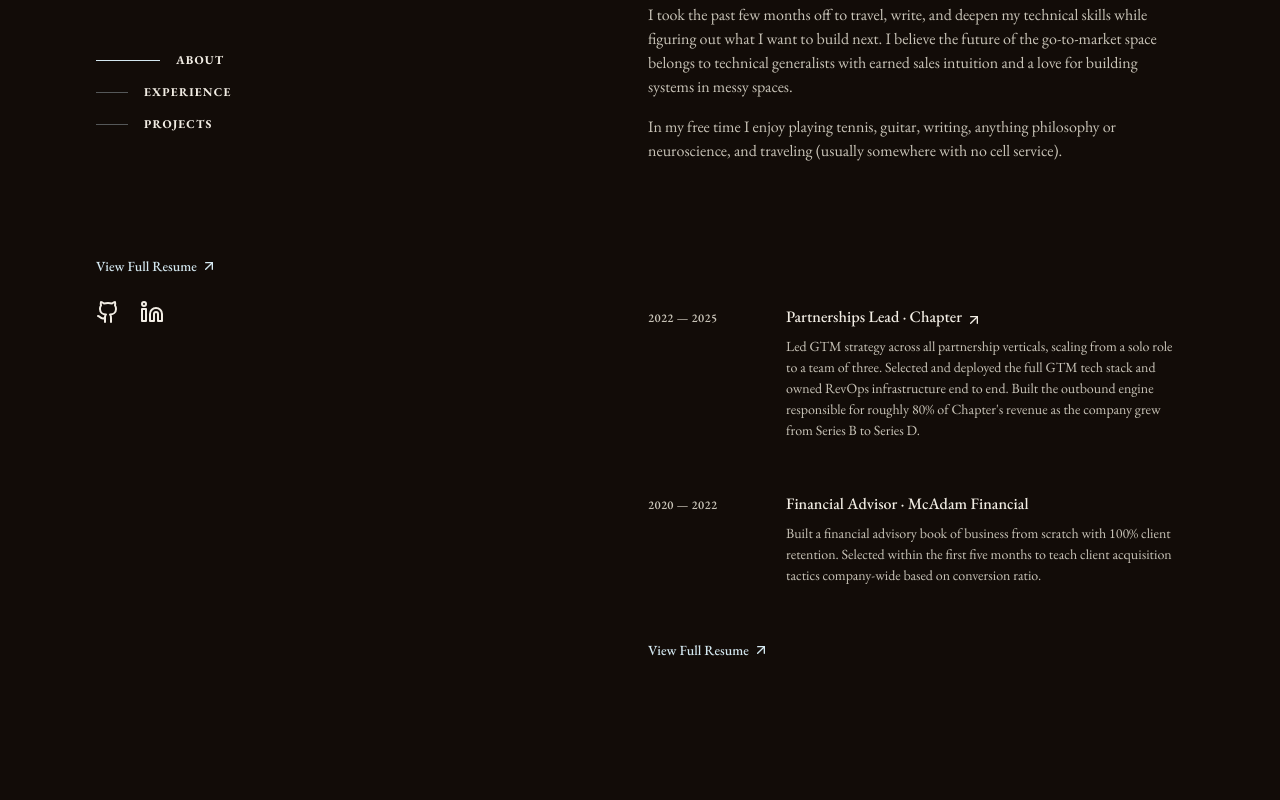
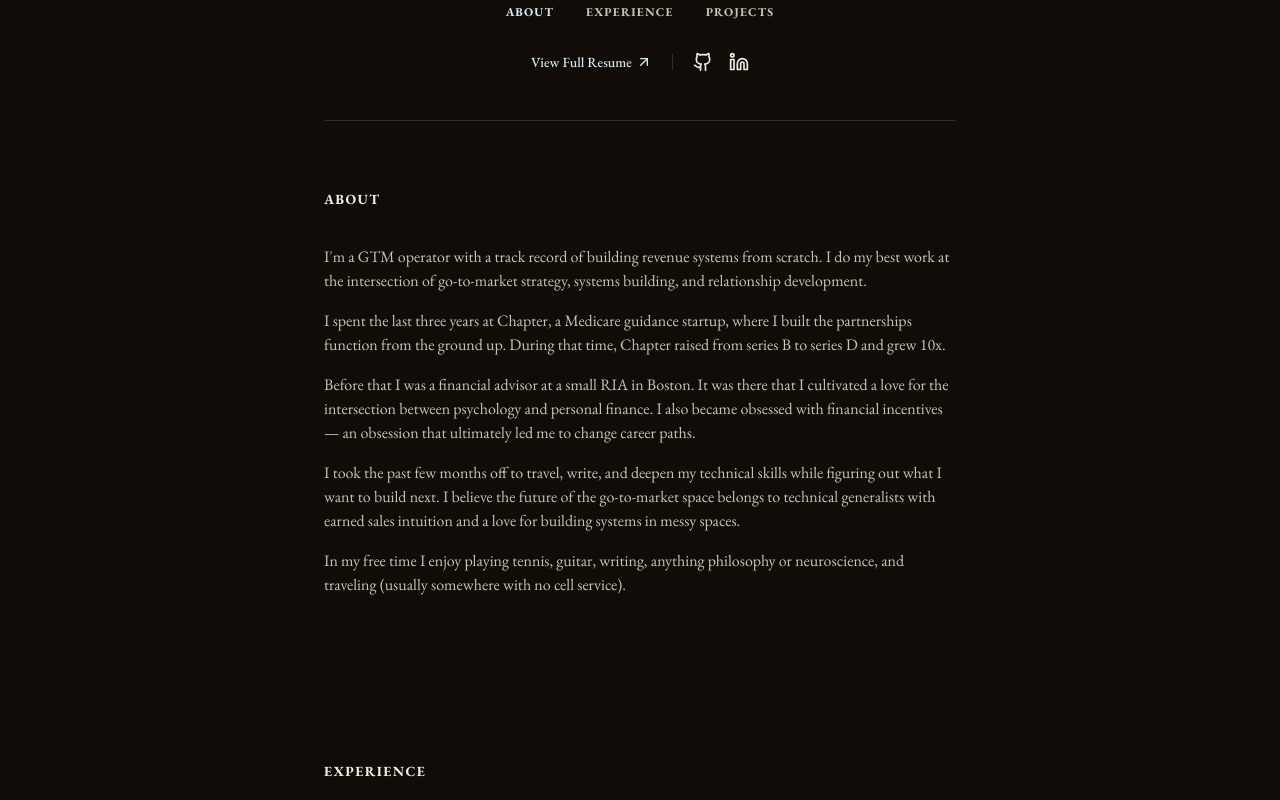
Before and after one commit to thor-sen/michaelthorsen-portfolio, a Next.js app: page / in a window 1280 px wide. Shown: the part 380-1180 px from the top of the page. Built offline with nearby package versions, Linux system fonts and the light colour scheme.

Commit message:
Restructure site from two-column sidebar to centered single-column layout

```diff
--- a/app/page.tsx
+++ b/app/page.tsx
@@ -7,10 +7,9 @@ import { Footer } from "@/components/footer";
 export default function Home() {
   return (
     <div className="relative min-h-screen bg-background">
-      <div className="mx-auto min-h-screen max-w-screen-xl px-6 py-12 md:px-12 md:py-20 lg:px-24 lg:py-0">
-        <div className="lg:flex lg:justify-between lg:gap-4">
+      <div className="mx-auto min-h-screen max-w-[680px] px-6 py-12 md:py-20">
         <Sidebar />
-          <main id="content" className="pt-24 lg:w-1/2 lg:py-24">
+        <main id="content">
           <AboutSection />
           <ExperienceSection />
           <ProjectsSection />
@@ -18,6 +17,5 @@ export default function Home() {
         </main>
       </div>
     </div>
-    </div>
   );
 }
--- a/components/navigation.tsx
+++ b/components/navigation.tsx
@@ -42,25 +42,20 @@ export function Navigation() {
   };
 
   return (
-    <nav className="hidden lg:flex flex-col gap-4">
+    <nav className="flex items-center justify-center gap-8">
       {navItems.map(({ id, label }) => {
         const isActive = activeSection === id;
         return (
           <button
             key={id}
             onClick={() => handleClick(id)}
-            className="group flex items-center gap-4 text-left"
+            className={`text-xs font-bold tracking-widest transition-colors duration-300 ${
+              isActive
+                ? "text-accent"
+                : "text-muted hover:text-foreground"
+            }`}
           >
-            <span
-              className={`h-px transition-all duration-300 ${
-                isActive
-                  ? "w-16 bg-accent"
-                  : "w-8 bg-accent/35 group-hover:w-16 group-hover:bg-accent"
-              }`}
-            />
-            <span className="text-xs font-bold tracking-widest text-foreground transition-opacity duration-300 group-hover:opacity-90">
-              {label}
-            </span>
+            {label}
           </button>
         );
       })}
--- a/components/sections/about.tsx
+++ b/components/sections/about.tsx
@@ -2,11 +2,11 @@ export function AboutSection() {
   return (
     <section
       id="about"
-      className="mb-16 scroll-mt-16 md:mb-24 lg:mb-36 lg:scroll-mt-24"
+      className="mb-16 scroll-mt-16 md:mb-24 lg:mb-36"
       aria-label="About me"
     >
-      <div className="sticky top-0 z-20 -mx-6 mb-4 w-screen bg-background/75 px-6 py-5 backdrop-blur md:-mx-12 md:px-12 lg:sr-only lg:relative lg:top-auto lg:mx-auto lg:w-full lg:px-0 lg:py-0 lg:opacity-0">
-        <h2 className="text-sm font-bold uppercase tracking-widest text-foreground lg:sr-only">
+      <div className="sticky top-0 z-20 -mx-6 mb-4 bg-background/75 px-6 py-5 backdrop-blur">
+        <h2 className="text-sm font-bold uppercase tracking-widest text-foreground">
           About
         </h2>
       </div>
--- a/components/sections/experience.tsx
+++ b/components/sections/experience.tsx
@@ -73,11 +73,11 @@ export function ExperienceSection() {
   return (
     <section
       id="experience"
-      className="mb-16 scroll-mt-16 md:mb-24 lg:mb-36 lg:scroll-mt-24"
+      className="mb-16 scroll-mt-16 md:mb-24 lg:mb-36"
       aria-label="Work experience"
     >
-      <div className="sticky top-0 z-20 -mx-6 mb-4 w-screen bg-background/75 px-6 py-5 backdrop-blur md:-mx-12 md:px-12 lg:sr-only lg:relative lg:top-auto lg:mx-auto lg:w-full lg:px-0 lg:py-0 lg:opacity-0">
-        <h2 className="text-sm font-bold uppercase tracking-widest text-foreground lg:sr-only">
+      <div className="sticky top-0 z-20 -mx-6 mb-4 bg-background/75 px-6 py-5 backdrop-blur">
+        <h2 className="text-sm font-bold uppercase tracking-widest text-foreground">
           Experience
         </h2>
       </div>
--- a/components/sections/projects.tsx
+++ b/components/sections/projects.tsx
@@ -191,11 +191,11 @@ export function ProjectsSection() {
   return (
     <section
       id="projects"
-      className="mb-16 scroll-mt-16 md:mb-24 lg:mb-36 lg:scroll-mt-24"
+      className="mb-16 scroll-mt-16 md:mb-24 lg:mb-36"
       aria-label="Selected projects"
     >
-      <div className="sticky top-0 z-20 -mx-6 mb-4 w-screen bg-background/75 px-6 py-5 backdrop-blur md:-mx-12 md:px-12 lg:sr-only lg:relative lg:top-auto lg:mx-auto lg:w-full lg:px-0 lg:py-0 lg:opacity-0">
-        <h2 className="text-sm font-bold uppercase tracking-widest text-foreground lg:sr-only">
+      <div className="sticky top-0 z-20 -mx-6 mb-4 bg-background/75 px-6 py-5 backdrop-blur">
+        <h2 className="text-sm font-bold uppercase tracking-widest text-foreground">
           Projects
         </h2>
       </div>
--- a/components/sidebar.tsx
+++ b/components/sidebar.tsx
@@ -5,8 +5,7 @@ import { ThorNameHeading } from "./thor-name-heading";
 
 export function Sidebar() {
   return (
-    <header className="lg:sticky lg:top-0 lg:flex lg:max-h-screen lg:w-1/2 lg:flex-col lg:justify-between lg:py-24">
-      <div>
+    <header className="flex flex-col items-center text-center pb-12 mb-12 border-b border-card-border">
       <Image
         src="/headshot.jpeg"
         alt="Michael Thorsen"
@@ -23,11 +22,10 @@ export function Sidebar() {
       <p className="mt-4 max-w-xs leading-normal text-muted">
         I build revenue systems and the teams to run them.
       </p>
-        <div className="mt-16">
+      <div className="mt-8">
         <Navigation />
       </div>
-      </div>
-      <div className="mt-8 flex flex-col gap-6">
+      <div className="mt-8 flex items-center justify-center gap-5">
         <a
           href="/resume.pdf"
           target="_blank"
@@ -37,7 +35,8 @@ export function Sidebar() {
           View Full Resume
           <ArrowUpRight className="h-4 w-4 transition-transform group-hover:-translate-y-0.5 group-hover:translate-x-0.5" />
         </a>
-        <ul className="flex items-center gap-5">
+        <span className="h-4 w-px bg-card-border" />
+        <ul className="flex items-center gap-4">
           <li>
             <a
               href="https://github.com/thor-sen"
@@ -46,7 +45,7 @@ export function Sidebar() {
               aria-label="GitHub"
               className="text-foreground transition-opacity hover:opacity-80"
             >
-              <Github className="h-6 w-6" />
+              <Github className="h-5 w-5" />
             </a>
           </li>
           <li>
@@ -57,7 +56,7 @@ export function Sidebar() {
               aria-label="LinkedIn"
               className="text-foreground transition-opacity hover:opacity-80"
             >
-              <Linkedin className="h-6 w-6" />
+              <Linkedin className="h-5 w-5" />
             </a>
           </li>
         </ul>
```
Lines whose indentation alone changed are shown as unchanged.
